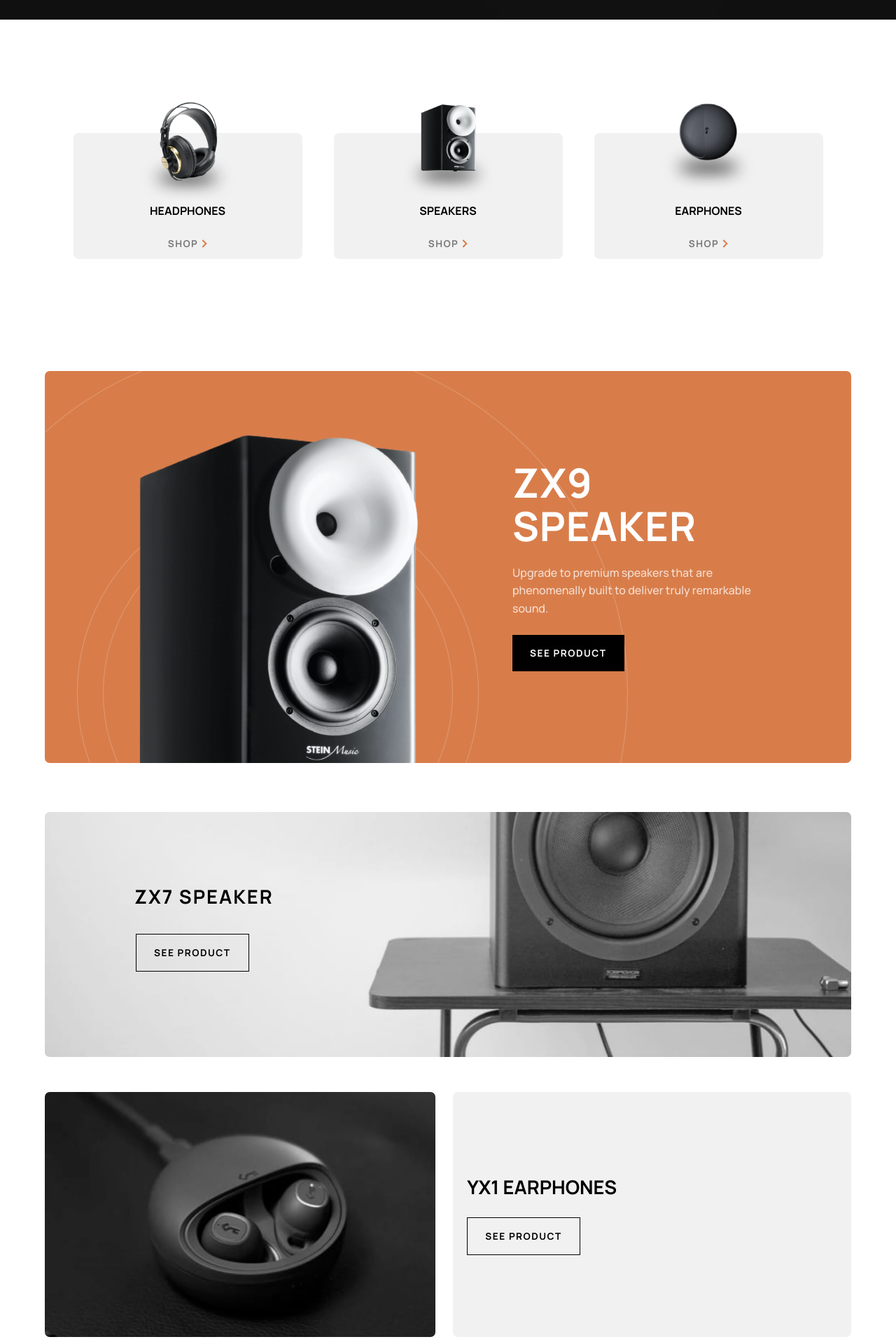
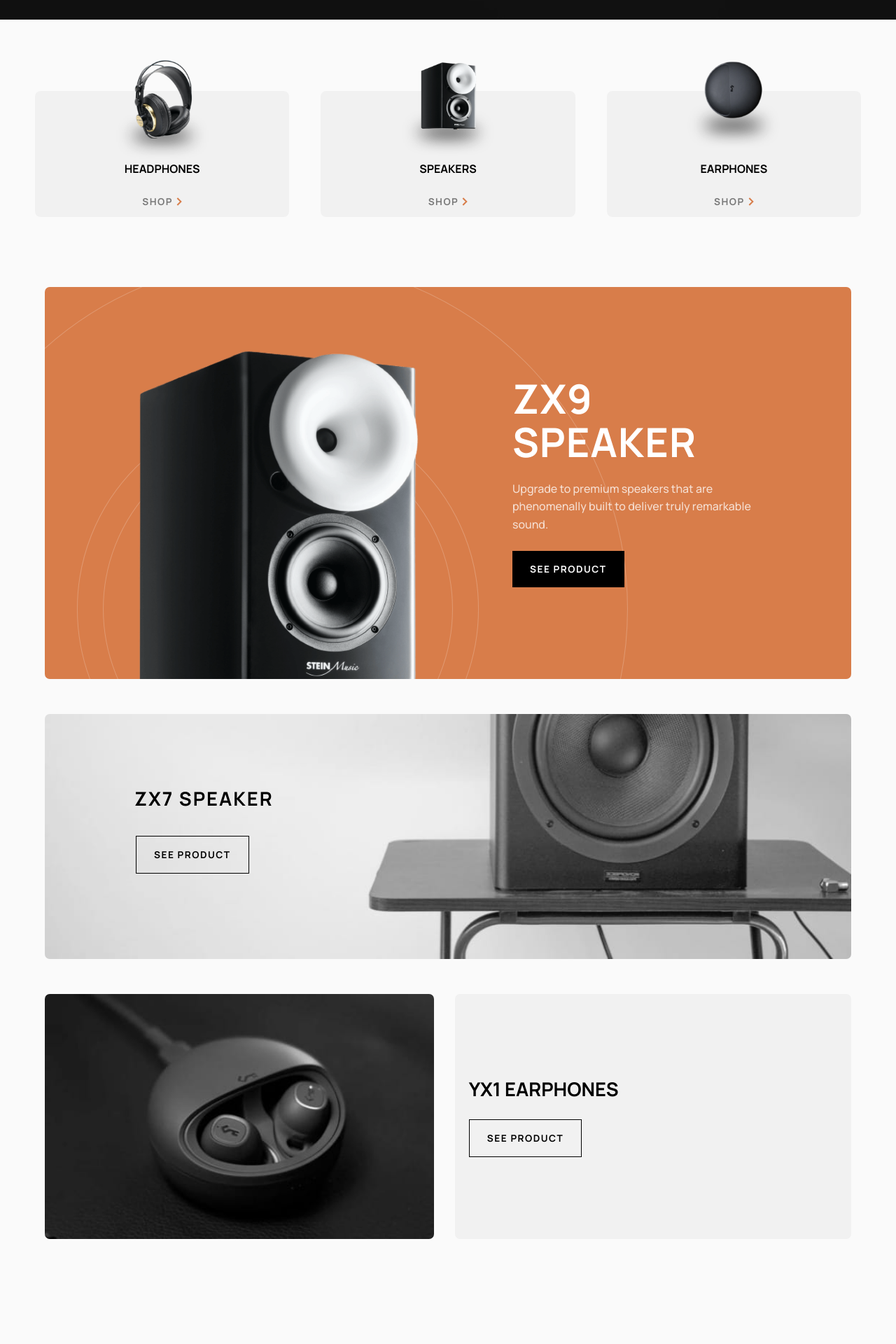
Before and after one commit to epickaowca/audiophile-ecommerce-website, a React (Create React App) app in the folder client/: page / in a window 1280 px wide. Shown: the part 700-2620 px from the top of the page at 70% size. Built offline with nearby package versions, Linux system fonts and the light colour scheme.

Commit message:
some refactoring

```diff
--- a/client/src/features/Header/Header.styled.ts
+++ b/client/src/features/Header/Header.styled.ts
@@ -1,4 +1,3 @@
-import { wrapperStyles } from "../../styles/wrapperStyles";
 import { styled, css } from "styled-components";
 import { headerHeight } from "./index";
 
@@ -23,7 +22,8 @@ export const StyledHeader = styled.header<{
 
 export const Wrapper = styled.div(({ theme: { media } }) => {
   return css`
-    ${wrapperStyles}
+    max-width: 90%;
+    margin: auto;
     display: flex;
     align-items: center;
     justify-content: space-between;
@@ -51,6 +51,8 @@ export const Wrapper = styled.div(({ theme: { media } }) => {
     }
 
     @media ${media.tablet} {
+      max-width: 1400px;
+      padding: 0 50px;
       & > .left-side {
         justify-content: flex-start;
         gap: 40px;
--- a/client/src/features/MainHeroSection/MainHeroSection.styled.ts
+++ b/client/src/features/MainHeroSection/MainHeroSection.styled.ts
@@ -1,6 +1,5 @@
 import { StyledProductDescription } from "../ProductDescription";
 import { styled, css } from "styled-components";
-import { wrapperStyles } from "../../styles/wrapperStyles";
 import { headerHeight } from "../Header";
 
 export const StyledMainHeroSection = styled.div(({ theme: { media } }) => {
@@ -104,8 +103,10 @@ export const StyledMainHeroSection = styled.div(({ theme: { media } }) => {
       justify-content: flex-start;
 
       & > ${StyledProductDescription} {
-        ${wrapperStyles};
-        width: 100vw;
+        margin: auto;
+        padding-left: 50px;
+        width: 100%;
+        max-width: 1400px;
         & > .title_wrapper > h1 {
           --letter-spacing: 5px;
         }
--- /dev/null
+++ b/client/src/features/ProductBannerDivided/ProductBannerDivided.styled.ts
@@ -0,0 +1,69 @@
+import { css, styled } from "styled-components";
+
+export const StyledProductBannerDivided = styled.div(({ theme }) => {
+  return css`
+    display: flex;
+    flex-direction: column;
+    gap: 30px;
+    justify-content: center;
+    align-items: center;
+    width: 90%;
+    margin: auto;
+
+    & > .card {
+      width: 100%;
+      height: 200px;
+      border-radius: 7px;
+    }
+    & > .card.picture {
+      overflow: hidden;
+      & > picture > img {
+        width: 100%;
+        min-height: 200px;
+      }
+    }
+    & > .card.gray {
+      display: flex;
+      flex-direction: column;
+      align-items: flex-start;
+      justify-content: center;
+      padding-left: 20px;
+      gap: 25px;
+      & > h1 {
+        font-size: 1.7rem;
+      }
+    }
+    & > .card.gray {
+      background-color: ${theme.grayLight};
+    }
+
+    @media ${theme.media.tablet} {
+      flex-direction: row;
+      margin: auto;
+      max-width: 1300px;
+
+      & > .card {
+        flex-grow: 1;
+        max-width: unset;
+        height: 320px;
+      }
+      & > .card.picture {
+        & > picture > img {
+          width: 100%;
+          min-height: 320px;
+        }
+      }
+    }
+
+    @media ${theme.media.desktop} {
+      & > .card {
+        height: 350px;
+      }
+      & > .card.picture {
+        & > picture > img {
+          min-height: 350px;
+        }
+      }
+    }
+  `;
+});
--- a/client/src/features/ProductBannerDivided/index.tsx
+++ b/client/src/features/ProductBannerDivided/index.tsx
@@ -1,5 +1,5 @@
 import { FC } from "react";
-import { css, styled } from "styled-components";
+import { StyledProductBannerDivided } from "./ProductBannerDivided.styled";
 import { myTheme } from "../../styles/styled";
 import { Button } from "../Button";
 import imgDesktop from "./assets/earphones-yx1-desktop.jpg";
@@ -8,7 +8,7 @@ import imgMobile from "./assets/earphones-yx1-mobile.jpg";
 
 export const ProductBannerDivided: FC = () => {
   return (
-    <Wrapper>
+    <StyledProductBannerDivided>
       <div className="card picture">
         <picture>
           <source media={myTheme.media.desktop} srcSet={imgDesktop} />
@@ -24,77 +24,6 @@ export const ProductBannerDivided: FC = () => {
         <h1>YX1 EARPHONES</h1>
         <Button text="SEE PRODUCT" variant="secondary" />
       </div>
-    </Wrapper>
+    </StyledProductBannerDivided>
   );
 };
-
-const Wrapper = styled.div(({ theme }) => {
-  return css`
-    display: flex;
-    flex-direction: column;
-    gap: 25px;
-    justify-content: center;
-    align-items: center;
-    margin-top: 50px;
-
-    & > .card {
-      width: 90%;
-      max-width: 327px;
-      width: 100%;
-      height: 200px;
-      border-radius: 7px;
-    }
-    & > .card.picture {
-      overflow: hidden;
-      & > picture > img {
-        width: 100%;
-        min-height: 200px;
-      }
-    }
-    & > .card.gray {
-      display: flex;
-      flex-direction: column;
-      align-items: flex-start;
-      justify-content: center;
-      padding-left: 20px;
-      gap: 25px;
-      & > h1 {
-        font-size: 1.7rem;
-      }
-    }
-    & > .card.gray {
-      background-color: ${theme.grayLight};
-    }
-
-    @media ${theme.media.tablet} {
-      flex-direction: row;
-      width: 90%;
-      margin: auto;
-      margin-top: 50px;
-      max-width: 1300px;
-
-      & > .card {
-        flex-grow: 1;
-        max-width: unset;
-        height: 320px;
-      }
-      & > .card.picture {
-        & > picture > img {
-          width: 100%;
-          min-height: 320px;
-        }
-      }
-    }
-
-    @media ${theme.media.desktop} {
-      & > .card {
-        height: 350px;
-      }
-      & > .card.picture {
-        & > picture > img {
-          min-height: 350px;
-        }
-      }
-    }
-  `;
-});
--- /dev/null
+++ b/client/src/features/ProductBannerM/ProductBannerM.styled.ts
@@ -0,0 +1,55 @@
+import { styled, css } from "styled-components";
+
+export const StyledProductBannerM = styled.div(({ theme: { media } }) => {
+  return css`
+    margin: auto;
+    width: 90%;
+    height: 320px;
+    border-radius: 7px;
+    overflow: hidden;
+    position: relative;
+    display: flex;
+    flex-direction: column;
+    align-items: flex-start;
+    justify-content: center;
+    gap: 30px;
+    padding-left: 30px;
+
+    & > h1 {
+      letter-spacing: 2px;
+      margin-left: -2px;
+      margin-top: -55px;
+      font-size: 1.7rem;
+    }
+
+    @media ${media.tablet} {
+      max-width: 1300px;
+      gap: 35px;
+      padding-left: 70px;
+    }
+
+    @media ${media.desktop} {
+      height: 350px;
+      padding-left: 130px;
+    }
+  `;
+});
+
+export const Picture = styled.picture(({ theme: { media } }) => {
+  return css`
+    & > img {
+      z-index: -1;
+      left: 0;
+      top: 0;
+      position: absolute;
+      width: 100%;
+      min-height: 320px;
+    }
+
+    @media ${media.desktop} {
+      & > img {
+        min-height: 350px;
+      }
+    }
+  `;
+});
--- a/client/src/features/ProductBannerM/index.tsx
+++ b/client/src/features/ProductBannerM/index.tsx
@@ -1,11 +1,12 @@
 import { FC, useRef, useEffect, useState } from "react";
-import { styled, css } from "styled-components";
+
 import { myTheme } from "../../styles/styled";
 import { Button } from "../Button";
 import imgMobileMicro from "./assets/micro/image-speaker-zx7-mobile.jpg";
 import imgTabletMicro from "./assets/micro/image-speaker-zx7-tablet.jpg";
 import imgDesktopMicro from "./assets/micro/image-speaker-zx7-desktop.jpg";
 import { useImageLoaded } from "../../hooks/useImageLoaded";
+import { Picture, StyledProductBannerM } from "./ProductBannerM.styled";
 
 export const ProductBannerM: FC = () => {
   const imageRef = useRef<HTMLImageElement>(null);
@@ -42,59 +43,3 @@ export const ProductBannerM: FC = () => {
     </StyledProductBannerM>
   );
 };
-
-const StyledProductBannerM = styled.div(({ theme: { media } }) => {
-  return css`
-    margin: auto;
-    margin-top: 70px;
-    width: 90%;
-    max-width: 327px;
-    height: 320px;
-    border-radius: 7px;
-    overflow: hidden;
-    position: relative;
-    display: flex;
-    flex-direction: column;
-    align-items: flex-start;
-    justify-content: center;
-    gap: 30px;
-    padding-left: 30px;
-
-    & > h1 {
-      letter-spacing: 2px;
-      margin-left: -2px;
-      margin-top: -55px;
-      font-size: 1.7rem;
-    }
-
-    @media ${media.tablet} {
-      max-width: 1300px;
-      gap: 35px;
-      padding-left: 70px;
-    }
-
-    @media ${media.desktop} {
-      height: 350px;
-      padding-left: 130px;
-    }
-  `;
-});
-
-const Picture = styled.picture(({ theme: { media } }) => {
-  return css`
-    & > img {
-      z-index: -1;
-      left: 0;
-      top: 0;
-      position: absolute;
-      width: 100%;
-      min-height: 320px;
-    }
-
-    @media ${media.desktop} {
-      & > img {
-        min-height: 350px;
-      }
-    }
-  `;
-});
--- a/client/src/features/ProductBannerXL/ProductBannerXL.styled.ts
+++ b/client/src/features/ProductBannerXL/ProductBannerXL.styled.ts
@@ -6,7 +6,6 @@ export const StyledProductBannerXL = styled.section(({ theme }) => {
     background-color: ${theme.orangeMedium};
     position: relative;
     height: 600px;
-    max-width: 327px;
     width: 90%;
     margin: auto;
     padding: 50px 0;
@@ -27,7 +26,6 @@ export const StyledProductBannerXL = styled.section(({ theme }) => {
       }
       & > .description {
         color: rgba(255, 255, 255, 0.75);
-        max-width: 85%;
       }
     }
 
--- a/client/src/features/ProductCategories/components/Product/Product.styled.ts
+++ b/client/src/features/ProductCategories/components/Product/Product.styled.ts
@@ -11,7 +11,6 @@ export const Anchor = styled.a(({ theme: { grayLight, orangeMedium } }) => {
   return css`
     width: 100%;
     height: 165px;
-    max-width: 327px;
     background-color: ${grayLight};
     display: flex;
     flex-direction: column;
@@ -44,5 +43,10 @@ export const Anchor = styled.a(({ theme: { grayLight, orangeMedium } }) => {
     & > ${StyledButton} {
       margin: auto;
     }
+    &:hover {
+      & > ${StyledButton} {
+        color: ${orangeMedium};
+      }
+    }
   `;
 });
--- a/client/src/features/ProductCategories/index.tsx
+++ b/client/src/features/ProductCategories/index.tsx
@@ -4,7 +4,6 @@ import speakersImg from "./assets/image-category-thumbnail-speakers.png";
 import earphonesImg from "./assets/image-category-thumbnail-earphones.png";
 import headphonesImg from "./assets/image-category-thumbnail-headphones.png";
 import { styled, css } from "styled-components";
-import { wrapperStyles } from "../../styles/wrapperStyles";
 
 type ProductCategoriesProps = {
   autoFocusFirstCategory?: boolean;
@@ -47,25 +46,23 @@ export const ProductCategories: FC<ProductCategoriesProps> = ({
 export const StyledProductCategories = styled.section(
   ({ theme: { media } }) => {
     return css`
-      ${wrapperStyles};
-      margin-top: 90px;
-      margin-bottom: 100px;
+      max-width: 90%;
+      margin: 90px auto;
       display: flex;
       flex-direction: column;
       align-items: center;
       gap: 70px;
 
       @media ${media.tablet} {
-        margin-top: 140px;
-        margin-bottom: 120px;
+        margin: 100px auto;
         justify-content: center;
         flex-direction: row;
         gap: 15px;
       }
       @media ${media.desktop} {
+        max-width: 1400px;
+        padding: 0 50px;
         gap: 45px;
-        margin-top: 160px;
-        margin-bottom: 160px;
       }
     `;
   }
--- a/client/src/pages/Home.tsx
+++ b/client/src/pages/Home.tsx
@@ -1,7 +1,7 @@
 import { FC, useState } from "react";
 import { Header } from "../features/Header";
 // import { Button } from "../features/Button";
-import { styled } from "styled-components";
+import { css, styled } from "styled-components";
 // import { QuantitySelector } from "../features/QuantitySelector";
 import { ProductDescription } from "../features/ProductDescription";
 import { MainHeroSection } from "../features/MainHeroSection";
@@ -18,9 +18,11 @@ export const Home: FC = () => {
       <Header transparentBg={true} />
       <MainHeroSection />
       <ProductCategories />
-      <ProductBannerXL />
-      <ProductBannerM />
-      <ProductBannerDivided />
+      <BannersWrapper>
+        <ProductBannerXL />
+        <ProductBannerM />
+        <ProductBannerDivided />
+      </BannersWrapper>
       <AudioGear />
       <Footer />
       {/* <ProductDescription
@@ -33,6 +35,17 @@ export const Home: FC = () => {
   );
 };
 
+const BannersWrapper = styled.div(({ theme }) => {
+  return css`
+    display: flex;
+    flex-direction: column;
+    gap: 30px;
+    @media ${theme.media.desktop} {
+      gap: 50px;
+    }
+  `;
+});
+
 const Div = styled.div`
   /* padding-bottom: 250px; */
 `;
--- a/client/src/styles/styled.ts
+++ b/client/src/styles/styled.ts
@@ -38,6 +38,7 @@ export const GlobalStyle = createGlobalStyle(
       padding: 0;
       font-family: "Manrope", sans-serif;
       overflow-x: hidden;
+      background-color: ${theme.grayLighter};
     }
 
     #root {
--- a/client/src/styles/wrapperStyles.ts
+++ /dev/null
@@ -1,12 +0,0 @@
-import { css } from "styled-components";
-
-export const wrapperStyles = css(({ theme: { media } }) => {
-  return css`
-    margin: auto;
-    max-width: 90%;
-    @media ${media.desktop} {
-      max-width: 1400px;
-      padding: 0 50px;
-    }
-  `;
-});
```
